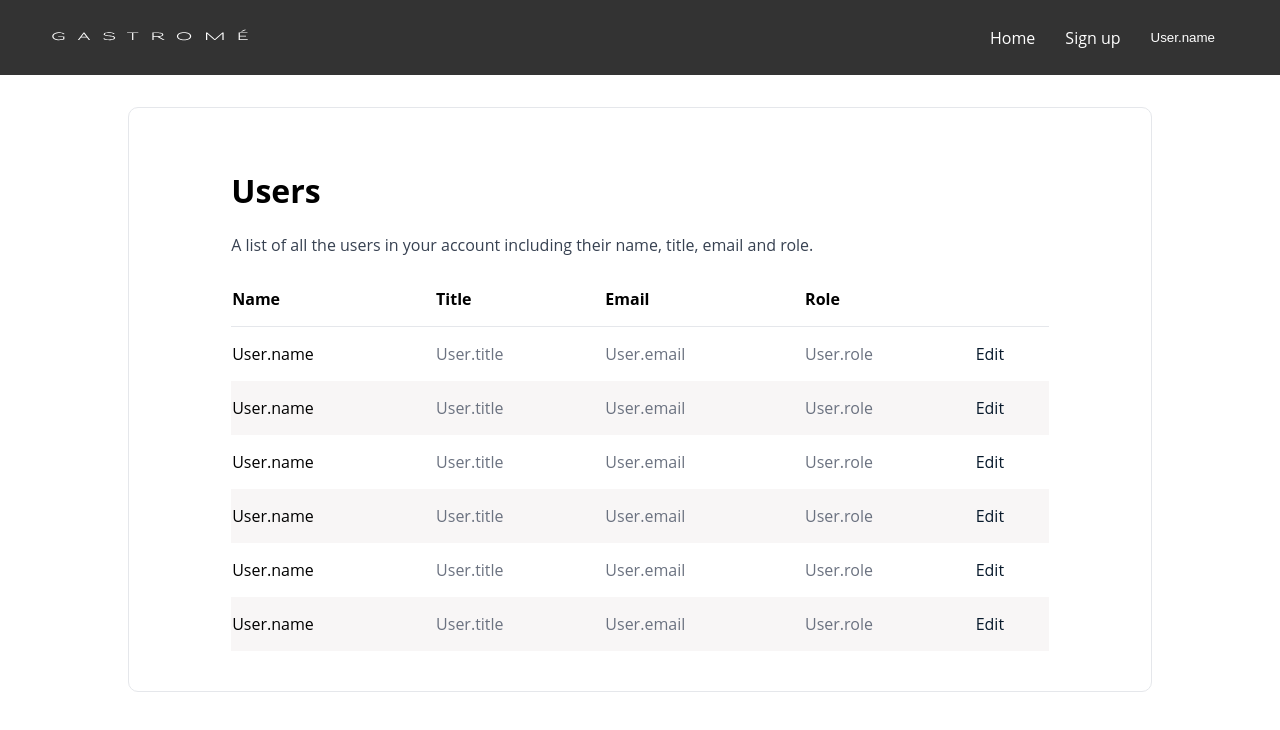
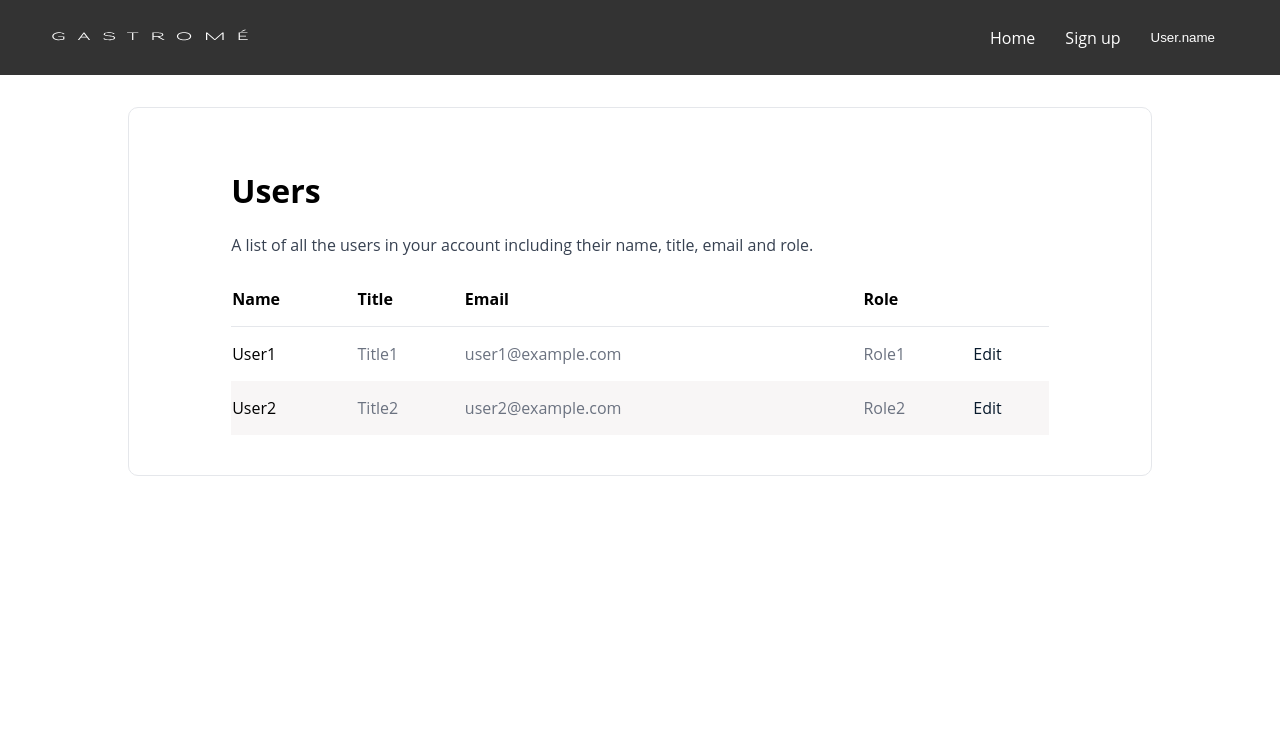
Before and after one commit to davidfraenkel/P3, a React (Create React App) app in the folder src/main/app/: page /admin-panel in a window 1280 px wide. Shown: the top 730 px of the page. Built offline with nearby package versions, Linux system fonts and the light colour scheme.

Commit message:
New Update til adminPanel

```diff
--- a/src/main/app/src/components/AdminView/adminUserPanel.js
+++ b/src/main/app/src/components/AdminView/adminUserPanel.js
@@ -1,6 +1,11 @@
 import './styling/adminUserPanel.css';
 
 export default function AdminUserPanel() {
+    const users = [
+        { name: 'User1', title: 'Title1', email: 'user1@example.com', role: 'Role1' },
+        { name: 'User2', title: 'Title2', email: 'user2@example.com', role: 'Role2' },
+    ];
+
     return (
         <div className="adminUserPanel">
             <div className="adminHeader">
@@ -21,48 +26,15 @@ export default function AdminUserPanel() {
                         </tr>
                     </thead>
                     <tbody className="adminTableBody">
-                        <tr>
-                            <td className="tableUserName">User.name</td>
-                            <td className="tableUserTitle">User.title</td>
-                            <td className="tableUserEmail">User.email</td>
-                            <td className="tableUserRole">User.role</td>
-                            <td className="tableUserEdit"> <a>Edit</a></td>
-                        </tr>
-                        <tr>
-                            <td className="tableUserName">User.name</td>
-                            <td className="tableUserTitle">User.title</td>
-                            <td className="tableUserEmail">User.email</td>
-                            <td className="tableUserRole">User.role</td>
-                            <td className="tableUserEdit"> <a>Edit</a></td>
-                        </tr>
-                        <tr>
-                            <td className="tableUserName">User.name</td>
-                            <td className="tableUserTitle">User.title</td>
-                            <td className="tableUserEmail">User.email</td>
-                            <td className="tableUserRole">User.role</td>
-                            <td className="tableUserEdit"> <a>Edit</a></td>
-                        </tr>
-                        <tr>
-                            <td className="tableUserName">User.name</td>
-                            <td className="tableUserTitle">User.title</td>
-                            <td className="tableUserEmail">User.email</td>
-                            <td className="tableUserRole">User.role</td>
-                            <td className="tableUserEdit"> <a>Edit</a></td>
-                        </tr>
-                        <tr>
-                            <td className="tableUserName">User.name</td>
-                            <td className="tableUserTitle">User.title</td>
-                            <td className="tableUserEmail">User.email</td>
-                            <td className="tableUserRole">User.role</td>
-                            <td className="tableUserEdit"> <a>Edit</a></td>
-                        </tr>
-                        <tr>
-                            <td className="tableUserName">User.name</td>
-                            <td className="tableUserTitle">User.title</td>
-                            <td className="tableUserEmail">User.email</td>
-                            <td className="tableUserRole">User.role</td>
-                            <td className="tableUserEdit"> <a>Edit</a></td>
-                        </tr>
+                        {users.map((user, index) => (
+                            <tr key={index}>
+                                <td className="tableUserName">{user.name}</td>
+                                <td className="tableUserTitle">{user.title}</td>
+                                <td className="tableUserEmail">{user.email}</td>
+                                <td className="tableUserRole">{user.role}</td>
+                                <td className="tableUserEdit"><a>Edit</a></td>
+                            </tr>
+                        ))}
                     </tbody>
                 </table>
             </div>
```
